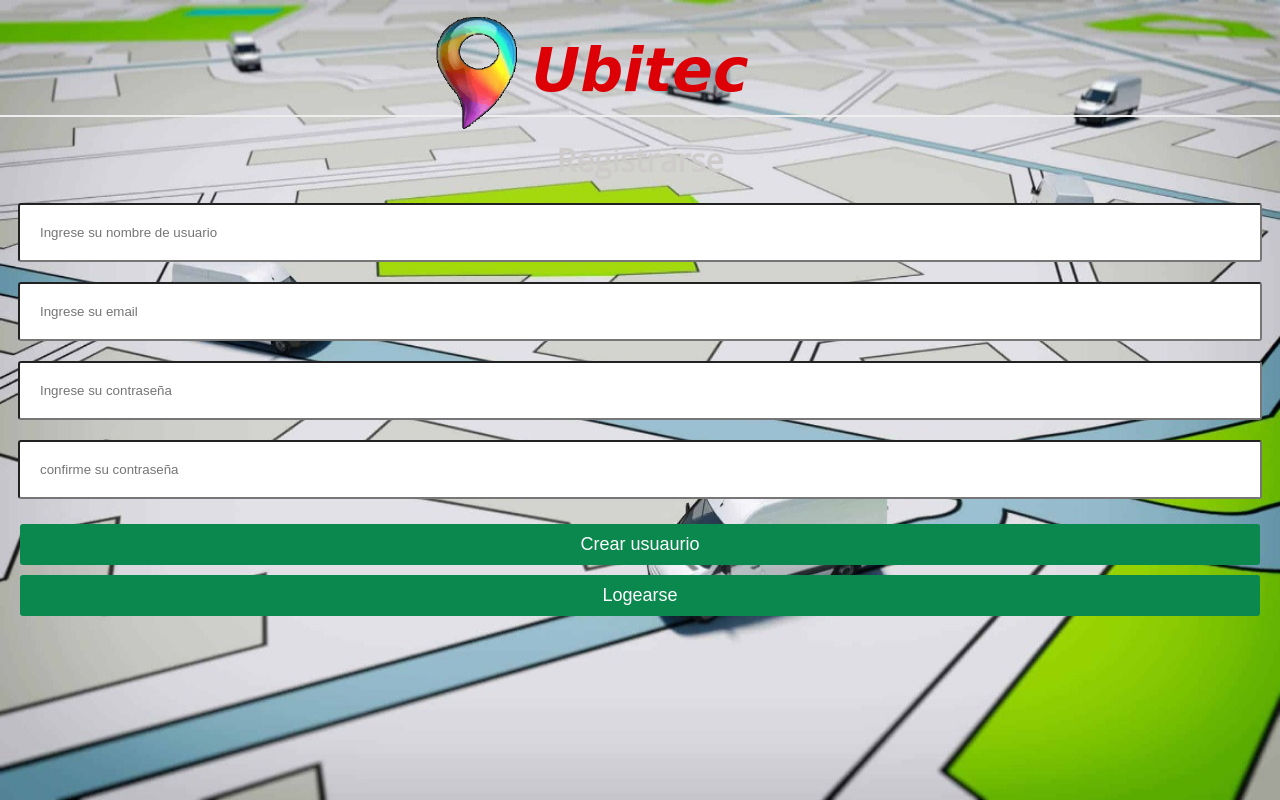
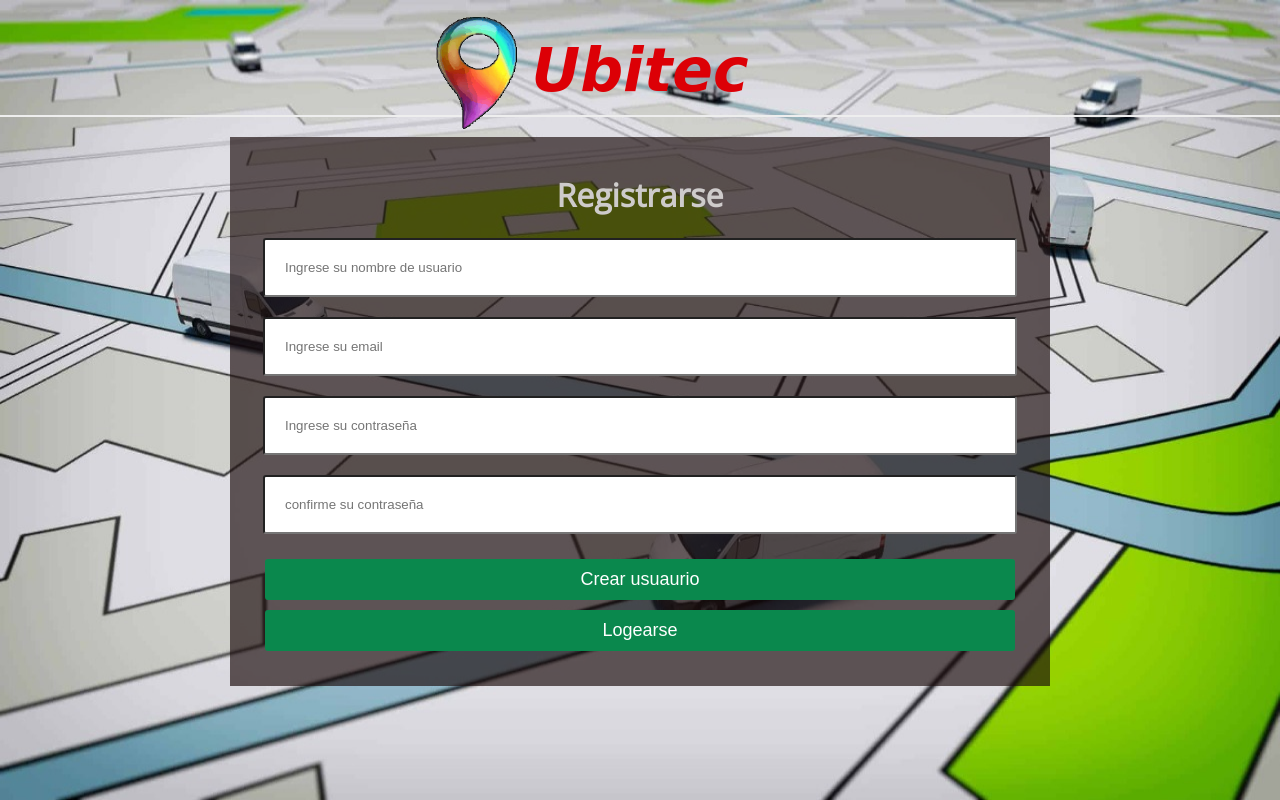
Before and after one commit to lucasmoreyra1/applogic, a PHP site: page /php-login/signup.php in a window 1280 px wide. Run offline with PHP 8.4, Linux system fonts and the light colour scheme.

Commit message:
Update signup.php

```diff
--- a/php-login/signup.php
+++ b/php-login/signup.php
@@ -46,7 +46,7 @@
         <?php endif; ?>
 
 
-        <form action="signup.php" method="post" >
+        <form class="caja" action="signup.php" method="post" >
             <h1>Registrarse</h1>
             <input type="text" name="nickname" placeholder="Ingrese su nombre de usuario">
             <input type="text" name="email" placeholder="Ingrese su email">
```
